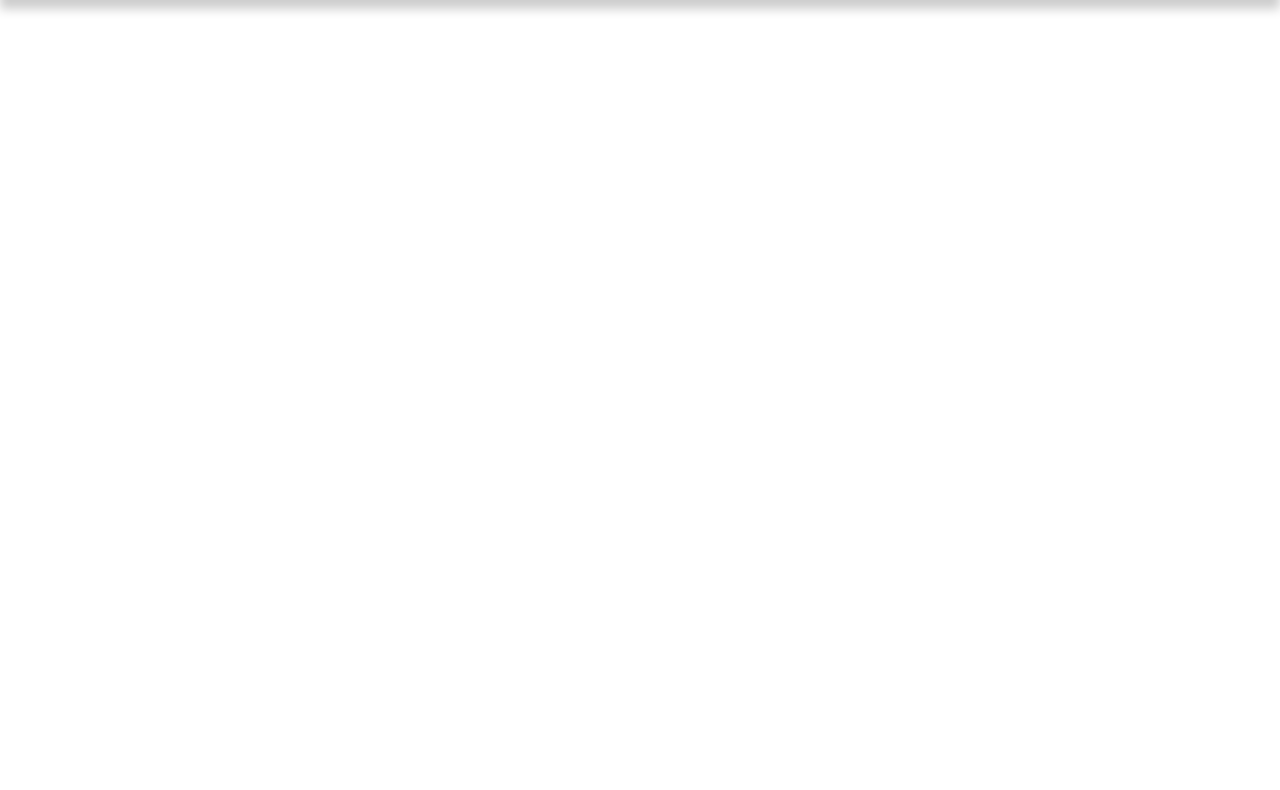
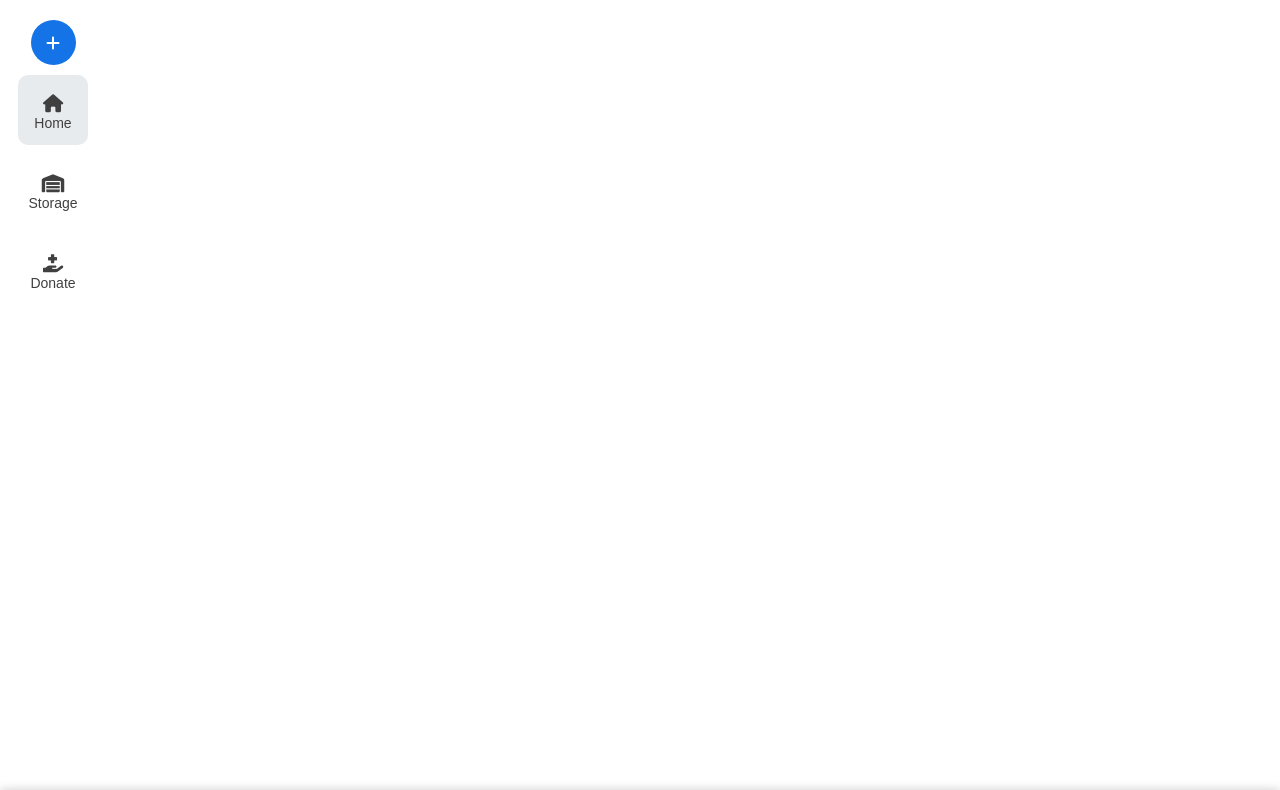
Before and after one commit to tan-creator/group5.bloodbank.github.io, a plain HTML site: page Donor_page/donor.html in a window 1280 px wide. Shown: the part 64-854 px from the top of the page. Before the commit the page ends 800 px from the top, so only its background shows below. Drawn offline with nearby package versions, Linux system fonts and the light colour scheme.

Commit message:
Tuan update Donor Menu

```diff
--- a/Donor_page/donor.css
+++ b/Donor_page/donor.css
@@ -2,6 +2,13 @@
 @import url("../assets/css/base.css");
 
 /* Css for Donor Page */
+
+/* Options for User */
+.header {
+  box-shadow: none;
+  border-bottom: 1px solid var(--gray-light-color);
+}
+
 .header__avt {
   display: block;
   position: relative;
@@ -74,3 +81,81 @@
   text-decoration: none;
   color: var(--gray-color);
 }
+
+/* MAIN */
+.main {
+  margin-top: var(--header-height);
+  display: flex;
+  min-height: 100vh;
+  padding-top: 20px;
+}
+
+.main__menu {
+  width: 96px;
+  padding-right: 20px;
+  position: fixed;
+}
+
+.menu__list {
+  display: flex;
+  flex-direction: column;
+  align-items: center;
+  gap: 10px;
+}
+
+.menu__add {
+  max-width: 45px;
+  max-height: 45px;
+  padding: 20px;
+  background-color: var(--blue-light-color);
+  border-radius: 50%;
+  color: var(--white-color);
+  display: grid;
+  place-content: center;
+  cursor: pointer;
+}
+
+.menu__add:hover i {
+  font-size: 19px;
+}
+
+.menu__item {
+  width: 70px;
+  height: 70px;
+  display: grid;
+  place-content: center;
+  border-radius: 10px;
+}
+
+.menu__item.active,
+.menu__item:hover {
+  background-color: #e8ebed;
+}
+
+.menu__list a {
+  align-items: center;
+  border-radius: 16px;
+  color: #404040;
+  display: flex;
+  flex-direction: column;
+  height: 72px;
+  justify-content: center;
+  margin-top: 4px;
+  width: 72px;
+  text-decoration: none;
+}
+
+.menu__list a i {
+  font-size: 18px;
+}
+
+.menu__list span {
+  font-size: 14px;
+  padding-top: 4px;
+}
+
+/* Main Center */
+.main__center {
+  width: 100%;
+  margin-left: 96px;
+}
--- a/Donor_page/donor.html
+++ b/Donor_page/donor.html
@@ -62,10 +62,37 @@
         </header>
 
         <!-- DONOR MAIN -->
-
+        <div class="main container-fluid">
+            <div class="main__menu">
+                <ul class="menu__list">
+                    <div class="menu__add">
+                        <i class="fa-solid fa-plus"></i>
+                    </div>
+                    <li class="menu__item active">
+                        <a href="">
+                            <i class="fa-solid fa-house"></i>
+                            <span>Home</span>
+                        </a>
+                    </li>
+                    <li class="menu__item">
+                        <a href="">
+                            <i class="fa-solid fa-warehouse"></i>
+                            <span>Storage</span>
+                        </a>
+                    </li>
+                    <li class="menu__item">
+                        <a href="">
+                            <i class="fa-solid fa-hand-holding-medical"></i>
+                            <span>Donate</span>
+                        </a>
+                    </li>
+                </ul>
+            </div>
+            <div class="main__center"></div>
+        </div>
 
         <!-- FOOTER -->
-        <footer style="display: none;">
+        <footer>
             <div class="footer container-fluid">
                 <div class="footer__top border-bottom row">
                     <div class="footer__top-left col-4">
@@ -120,6 +147,12 @@
         </footer>
     </div>
 
+     <!-- jQuery -->
+     <script src="https://cdnjs.cloudflare.com/ajax/libs/jquery/3.6.0/jquery.min.js" integrity="sha512-894YE6QWD5I59HgZOGReFYm4dnWc1Qt5NtvYSaNcOP+u1T9qYdvdihz0PPSiiqn/+/3e7Jo4EaG7TubfWGUrMQ==" crossorigin="anonymous" referrerpolicy="no-referrer"></script>
+
+     <!-- BOOTSTRAP 4 JS -->
+     <script src="https://cdn.jsdelivr.net/npm/bootstrap@4.6.1/dist/js/bootstrap.bundle.min.js" integrity="sha384-fQybjgWLrvvRgtW6bFlB7jaZrFsaBXjsOMm/tB9LTS58ONXgqbR9W8oWht/amnpF" crossorigin="anonymous"></script>
+
     <script src="./donor.js"></script>
 </body>
 </html>
--- a/assets/css/base.css
+++ b/assets/css/base.css
@@ -131,7 +131,9 @@ table {
   --white-color: #fff;
   --black-color: #353940;
   --blue-color: #005596;
+  --blue-light-color: #1473e6;
   --gray-color: #757575;
+  --gray-light-color: #e8ebed;
   --header-height: 64px;
   --font-size-small: 14px;
   --font-size-primary: 16px;
```
